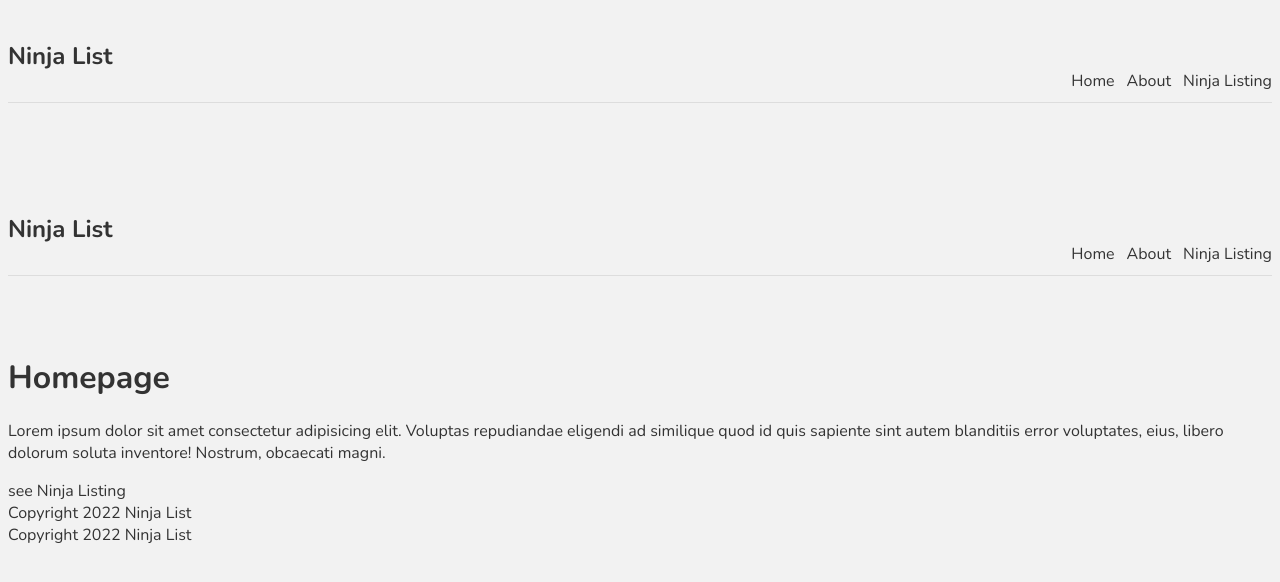
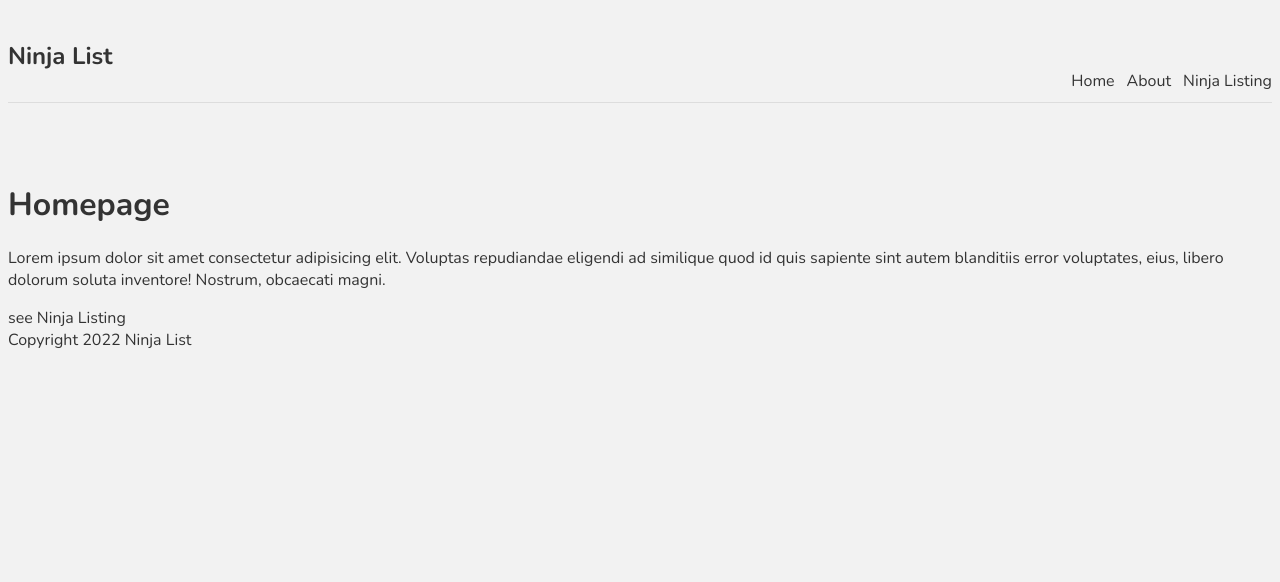
Before and after one commit to adham618/ninija-list, a Next.js app: page / in a window 1280 px wide. Shown: the top 582 px of the page. Built offline with nearby package versions, Linux system fonts and the light colour scheme.

Commit message:
remove footer && navbar from homepage

```diff
--- a/pages/index.tsx
+++ b/pages/index.tsx
@@ -1,19 +1,15 @@
 import type { NextPage } from 'next'
 import Link from 'next/link'
-import Footer from '../components/Footer'
-import Navbar from '../components/Navbar'
 import styles from '../styles/Home.module.css'
 
 const Home: NextPage = () => {
   return (
     <>
-      <Navbar />
       <h1>Homepage</h1>
       <p>Lorem ipsum dolor sit amet consectetur adipisicing elit. Voluptas repudiandae eligendi ad similique quod id quis sapiente sint autem blanditiis error voluptates, eius, libero dolorum soluta inventore! Nostrum, obcaecati magni.</p>
       <Link href="/ninjas">
         <a> see Ninja Listing</a>
       </Link>
-      <Footer />
     </>
   )
 }
```
